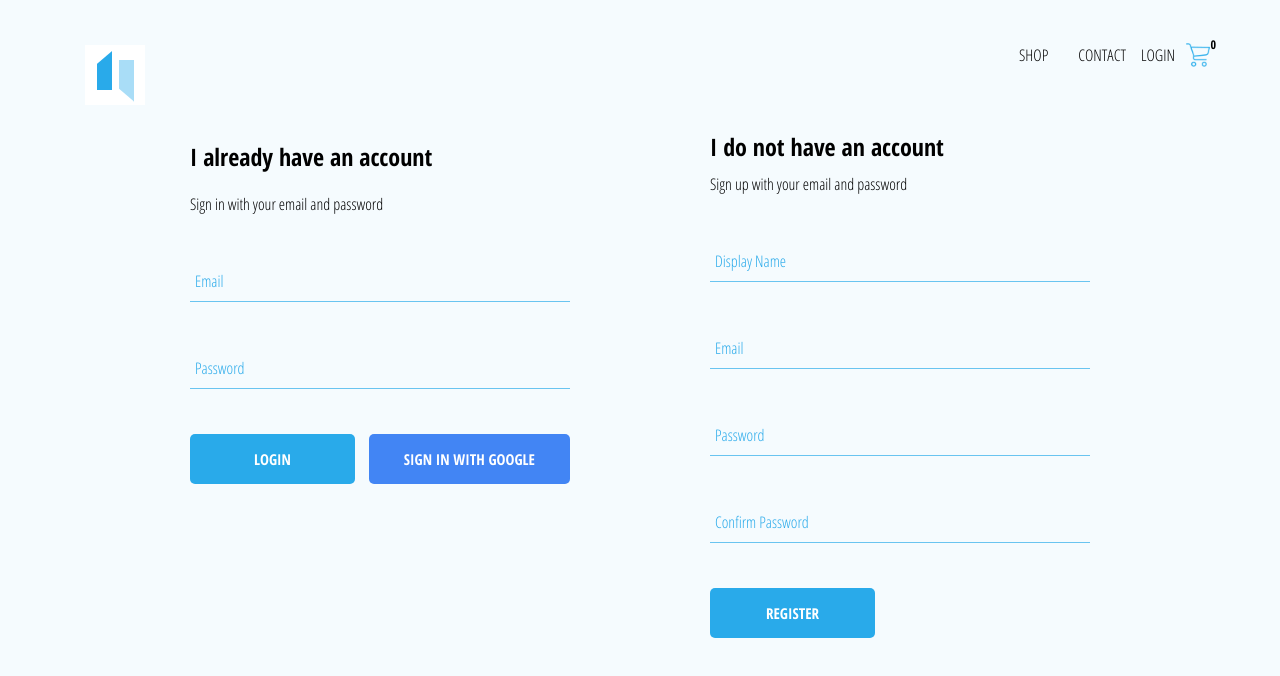
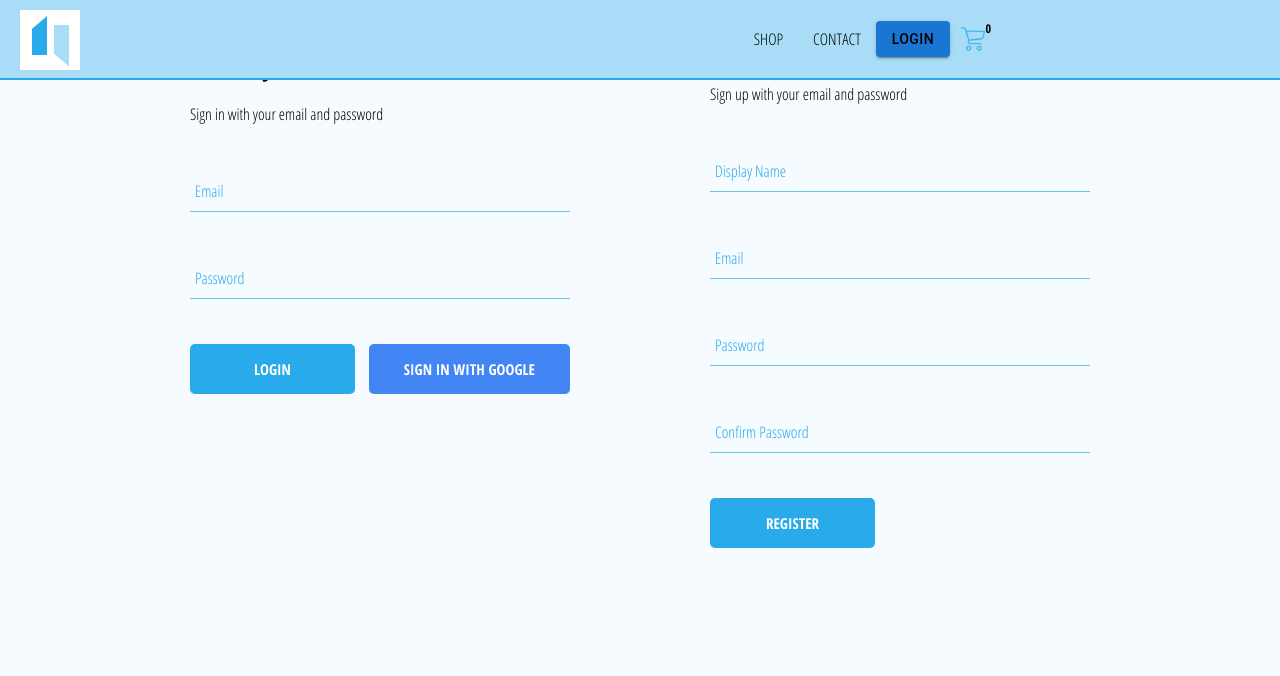
Before and after one commit to Chidexprince/rex-shop, a React (Create React App) app: page /login in a window 1280 px wide. Shown: the top 676 px of the page. Built offline with nearby package versions, Linux system fonts and the light colour scheme; no server answers.

Commit message:
Installed material UI and redesigned the header component

```diff
--- a/package.json
+++ b/package.json
@@ -3,6 +3,9 @@
   "version": "0.1.0",
   "private": true,
   "dependencies": {
+    "@emotion/react": "^11.4.1",
+    "@emotion/styled": "^11.3.0",
+    "@mui/material": "^5.0.3",
     "@testing-library/jest-dom": "^5.11.4",
     "@testing-library/react": "^11.1.0",
     "@testing-library/user-event": "^12.1.10",
--- a/src/App.css
+++ b/src/App.css
@@ -1,6 +1,6 @@
 body {
     font-family: 'Open Sans Condensed', sans-serif;
-    padding: 20px 60px;
+    padding: 0px 0px;
     background-color: #f5fbfe;
 }
 
@@ -12,3 +12,24 @@ a {
 * {
     box-sizing: border-box;
 }
+
+/* Works on Firefox */
+* {
+    scrollbar-width: thin;
+    scrollbar-color: #a9ddf7 #a9ddf7;
+  }
+
+  /* Works on Chrome, Edge, and Safari */
+  *::-webkit-scrollbar {
+    width: 8px;
+  }
+
+  *::-webkit-scrollbar-track {
+    background: #2aaaea;
+  }
+
+  *::-webkit-scrollbar-thumb {
+    background-color: #a9ddf7;
+    border-radius: 20px;
+    border: 3px solid #a9ddf7;
+  }
--- a/src/components/collection-item/collection-item.scss
+++ b/src/components/collection-item/collection-item.scss
@@ -4,7 +4,7 @@
     flex-direction: column;
     height: 350px;
     align-items: center;
-    position: relative;
+    /* position: relative; */
 
     .image {
       width: 100%;
@@ -18,7 +18,7 @@
     .custom-button {
       width: 80%;
       opacity: 0.7;
-      position: absolute;
+      /* position: absolute; */
       top: 255px;
       display: none;
     }
--- a/src/components/header/header.js
+++ b/src/components/header/header.js
@@ -1,6 +1,7 @@
 import React from 'react';
 import { Link } from 'react-router-dom';
 import { connect } from 'react-redux';
+import Button from '@mui/material/Button';
 
 import { auth } from '../../firebase/firebase.util';
 
@@ -28,15 +29,17 @@ const Header = ({currentUser, hidden}) => (
                 (
                     <div className='option' onClick={() => auth.signOut()}> LOG OUT</div>
                 ) : (
-                    <Link to='/login'>LOGIN</Link>
+                   <Button variant="contained"><Link to='/login'>LOGIN</Link></Button>
                 )
             }
             <CartIcon />
         </div>
 
+
         {hidden ? null : <CartDropdown />}
+        <div className='header-border'></div>
+    </div>
 
-    </div>
 );
 
 const mapStateToProps = state => ({
--- a/src/components/header/header.scss
+++ b/src/components/header/header.scss
@@ -1,14 +1,19 @@
 .header {
-    height: 70px;
+    height: 80px;
     width: 100%;
     display: flex;
     justify-content: space-between;
-    margin-bottom: 25px;
+    margin-bottom: 50px;
+    background-color: #a9ddf7;
+    position: fixed;
+    top: 0;
+    border-bottom: 2px solid #2aaaea;
+
 
     .logo-container {
       height: 100%;
       width: 70px;
-      padding: 25px;
+      padding: 10px 20px;
     }
 
     .options {
```
Also changed, not shown: 1 other file (tests, documents, lock files or other folders).
